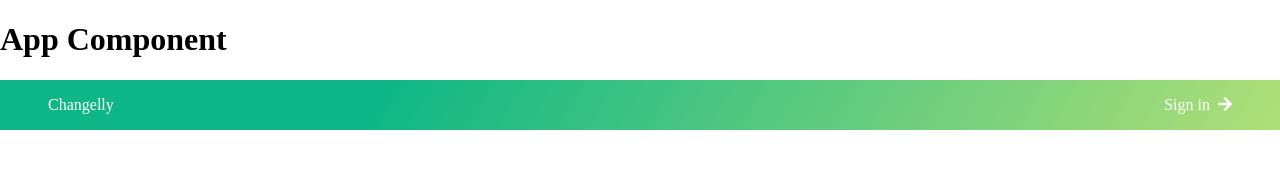
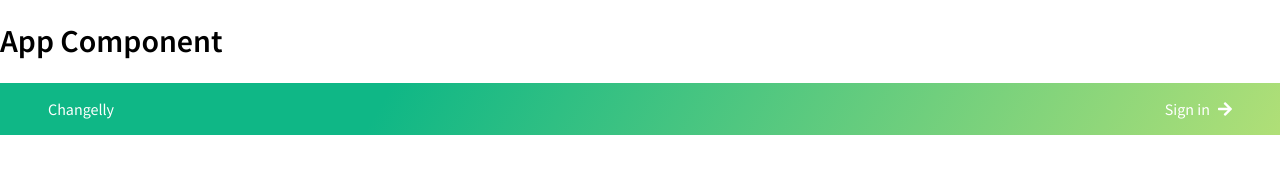
Before and after one commit to zackcarlson/btc_website, a React app: page / in a window 1280 px wide. Built offline with nearby package versions, Linux system fonts and the light colour scheme.

Commit message:
Add font styles

```diff
--- a/public/index.html
+++ b/public/index.html
@@ -3,7 +3,8 @@
   <head>
     <title>BTC</title>
     <link rel="stylesheet" href="https://use.fontawesome.com/releases/v5.8.2/css/all.css" integrity="sha384-oS3vJWv+0UjzBfQzYUhtDYW+Pj2yciDJxpsK1OYPAYjqT085Qq/1cq5FLXAZQ7Ay" crossorigin="anonymous">
-  <body>
+    <link href="https://fonts.googleapis.com/css?family=Source+Sans+Pro:400,600&display=swap" rel="stylesheet">
+    <body>
   <div id="app"></div>
   </body>
 </html>
--- a/src/components/App/App.css
+++ b/src/components/App/App.css
@@ -5,4 +5,5 @@ html {
 body {
   margin: 0;
   padding: 0;
+  font-family: 'Source Sans Pro', sans-serif;
 }
```
